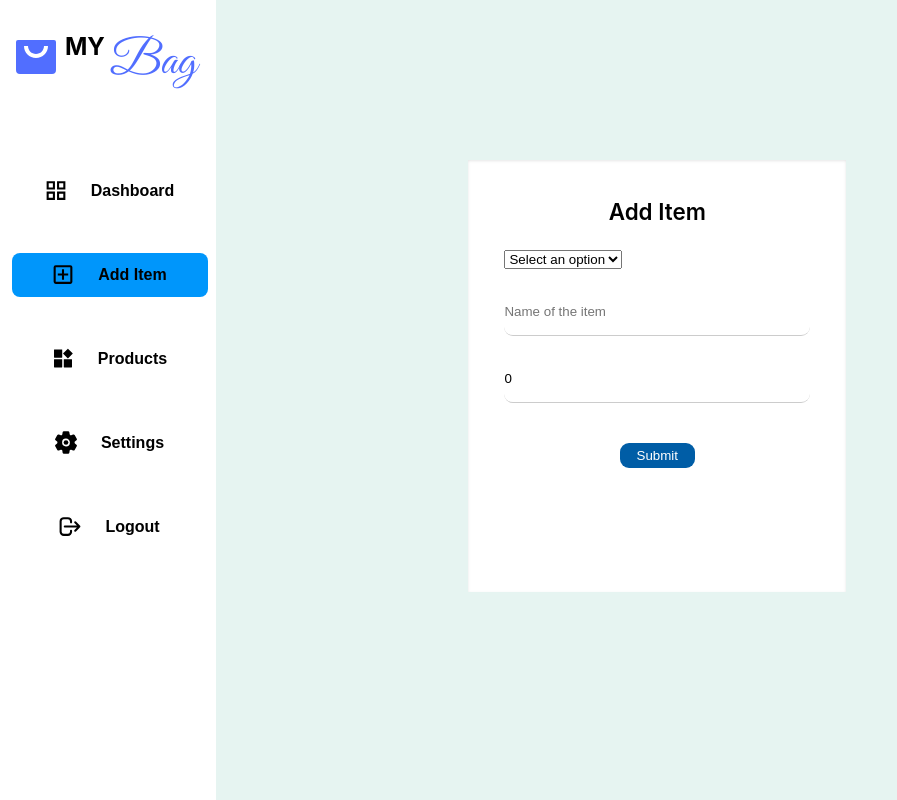
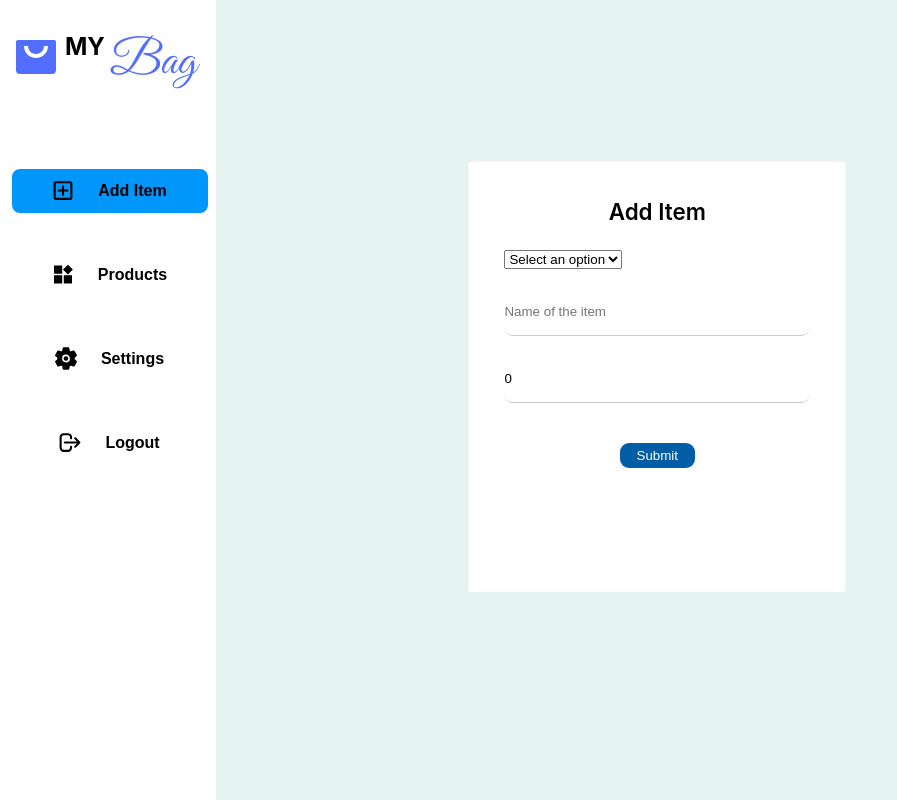
Before and after one commit to aneesh2220/MyBag, a React (Create React App) app: page /form in a window 1280 px wide. Shown: the whole page, without its empty margins (0-897 px from the left). Built offline with nearby package versions, Linux system fonts and the light colour scheme; a web font is replaced by a local one.

Commit message:
publishing

```diff
--- a/src/App.jsx
+++ b/src/App.jsx
@@ -4,7 +4,8 @@ import { useEffect, useState } from "react";
 import ClipLoader from "react-spinners/ClipLoader";
 import FormI from "./pages/form.jsx";
 import Dashboard from "./pages/dashboard.jsx";
-import Authpage from "./pages/authentication.jsx";;
+import Authpage from "./pages/authentication.jsx";import ProductList from "./pages/productlist.jsx";
+;
 
 
 function App() {
@@ -14,7 +15,7 @@ function App() {
     <div className="App">
       {
         userId !=null
-        ?<Dashboard/>
+        ?<ProductList/>
         :<Authpage/>
 
       }
--- a/src/components/sidebar.jsx
+++ b/src/components/sidebar.jsx
@@ -20,7 +20,7 @@ let Sidebar = ({ activa = 0 }) => {
 
   let goDashboard = () => {
     setactive(0);
-    navigate("/dashboard");
+    navigate("/products");
   };
 
   let addItem = () => {
@@ -53,13 +53,6 @@ let Sidebar = ({ activa = 0 }) => {
         MY <span>Bag</span>
       </h2>
       <div className="sidebar-content">
-        <div
-          onClick={goDashboard}
-          className={`divX ${active === 0 ? "active-div" : ""}`}
-        >
-          <MdOutlineGridView className="sidebar-icon" />
-          <a href="">Dashboard</a>
-        </div>
         <div
           onClick={addItem}
           className={`divX ${active === 1 ? "active-div" : ""}`}
--- a/src/pages/login.jsx
+++ b/src/pages/login.jsx
@@ -14,7 +14,7 @@ let Login = () => {
     try {
       await signInWithEmailAndPassword(auth, email, password);
       localStorage.setItem("userId", auth.currentUser.uid);
-      navigate("/dashboard");
+      navigate("/products");
 
     } catch (error) {
       console.log(error.message);
--- a/src/pages/signup.jsx
+++ b/src/pages/signup.jsx
@@ -3,11 +3,14 @@ import "../styles/login.css";
 import { auth, dataBase } from "../firebase.js";
 import { createUserWithEmailAndPassword } from "firebase/auth";
 import { doc, setDoc } from "firebase/firestore";
+import { useNavigate } from "react-router-dom";
+
 
 let Signup = () => {
   let [usernameX, setusernameX] = useState("");
   let [passwordX, setPasswordX] = useState("");
   let [emailX, setEmailX] = useState("");
+  let navigate = useNavigate();
 
   let handleSignUp = async (e) => {
     e.preventDefault();
@@ -18,11 +21,12 @@ let Signup = () => {
       console.log(user);
 
       if (user != null) {
-        localStorage.setItem("userId", user.uid)
+        localStorage.setItem("userId", user.uid);
         setDoc(doc(dataBase, "Users", user.uid), {
           email: emailX,
           username: usernameX,
         });
+        navigate("/products");
       }
     } catch (error) {
       console.log(error.message);
```
